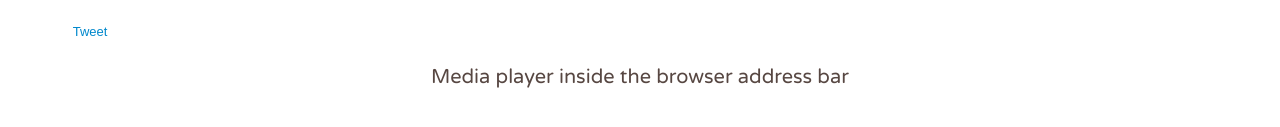
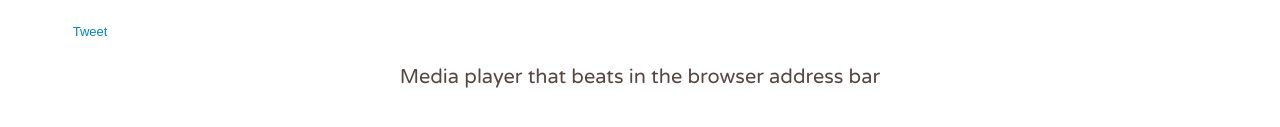
Before and after one commit to jaipandya/beatbar, a plain HTML site: page index.html in a window 1280 px wide. Shown: the part 350-477 px from the top of the page. Drawn offline with nearby package versions, Linux system fonts and the light colour scheme; a script that the page names is missing.

Commit message:
text changes

```diff
--- a/index.html
+++ b/index.html
@@ -116,7 +116,7 @@
            <a href="https://twitter.com/share" class="twitter-share-button" data-url="http://jaipandya.github.com/beatbar" data-text="Beatbar - a media player inside the browser address bar" data-via="jaipandya" data-related="jaipandya">Tweet</a>
          </div>
        </div>
-       <p>Media player inside the browser address bar</p>
+       <p>Media player that beats in the browser address bar</p>
       </div>
       <img src='img/screenshot.jpg' width='1140' height='294' />
     </div>
```
